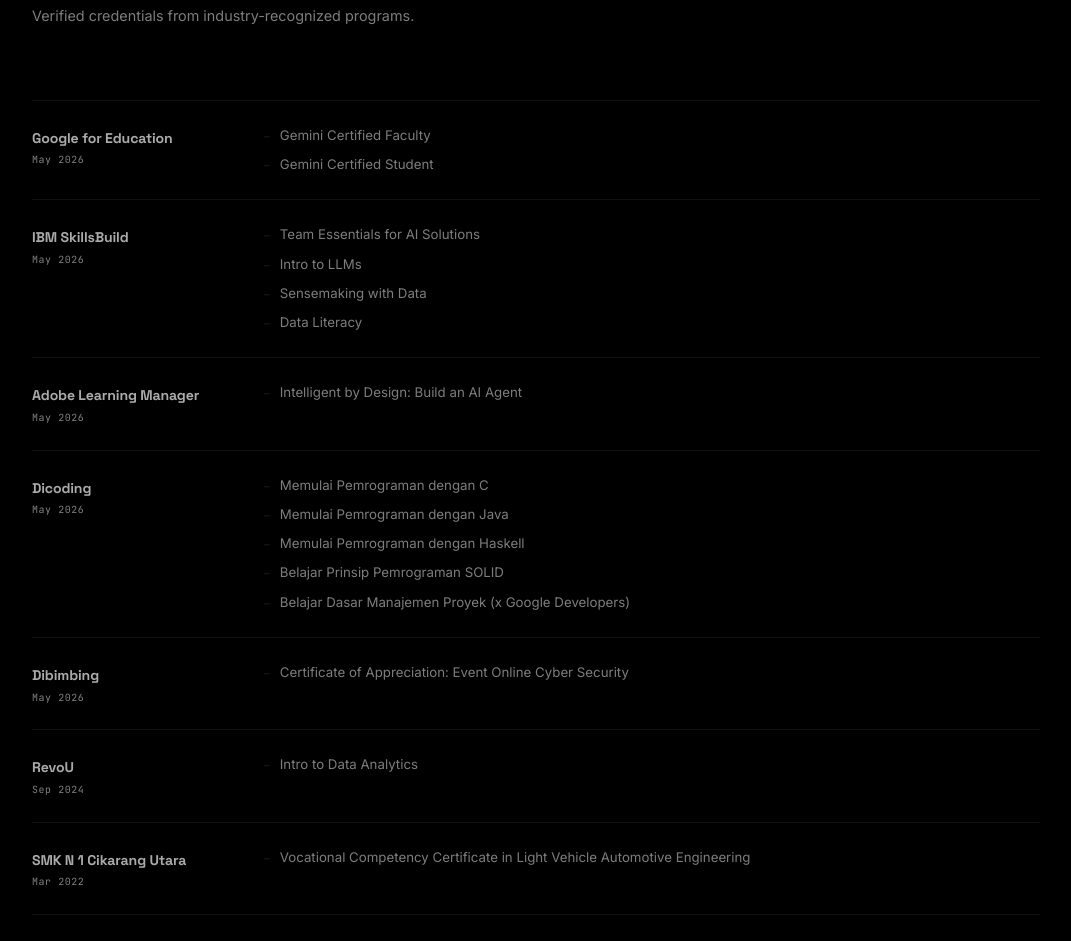
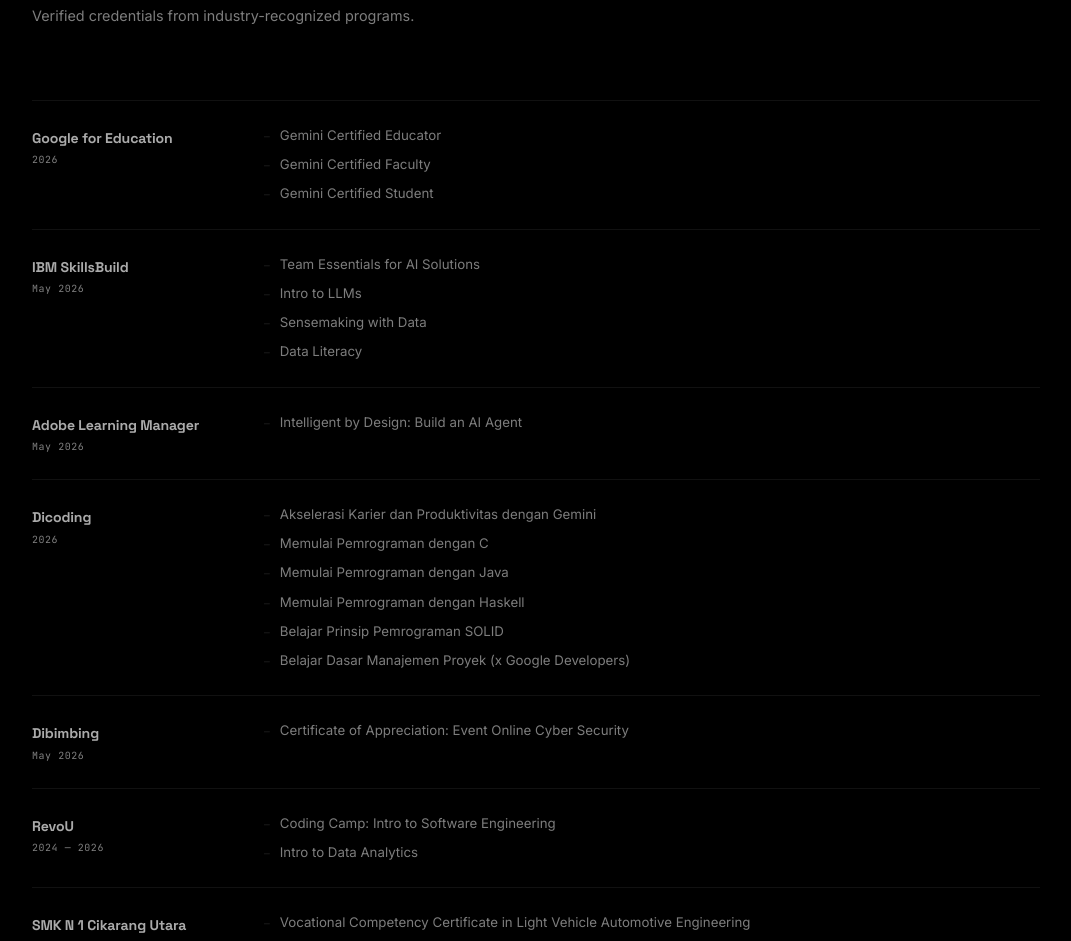
Before and after one commit to SultanZhalifa/portfolio, a React (Vite) app: page / in a window 1280 px wide. Shown: the part 4760-5701 px from the top of the page, without its empty margins (104-1175 px from the left). Built offline with nearby package versions, Linux system fonts and the light colour scheme; no server answers.

Commit message:
@ feat: add new certifications (Gemini Educator, Dicoding Gemini, RevoU Coding Camp)
- Google for Education: add Gemini Certified Educator
- Dicoding: add "Akselerasi Karier dan Produktivitas dengan Gemini"
- RevoU: add "Coding Camp: Intro to Software Engineering" (2024-2026 range)

@

```diff
--- a/src/data.js
+++ b/src/data.js
@@ -167,8 +167,8 @@ export const data = {
   certifications: [
     {
       issuer: "Google for Education",
-      date: "May 2026",
-      items: ["Gemini Certified Faculty", "Gemini Certified Student"],
+      date: "2026",
+      items: ["Gemini Certified Educator", "Gemini Certified Faculty", "Gemini Certified Student"],
     },
     {
       issuer: "IBM SkillsBuild",
@@ -182,8 +182,9 @@ export const data = {
     },
     {
       issuer: "Dicoding",
-      date: "May 2026",
+      date: "2026",
       items: [
+        "Akselerasi Karier dan Produktivitas dengan Gemini",
         "Memulai Pemrograman dengan C",
         "Memulai Pemrograman dengan Java",
         "Memulai Pemrograman dengan Haskell",
@@ -198,8 +199,8 @@ export const data = {
     },
     {
       issuer: "RevoU",
-      date: "Sep 2024",
-      items: ["Intro to Data Analytics"],
+      date: "2024 — 2026",
+      items: ["Coding Camp: Intro to Software Engineering", "Intro to Data Analytics"],
     },
     {
       issuer: "SMK N 1 Cikarang Utara",
```
